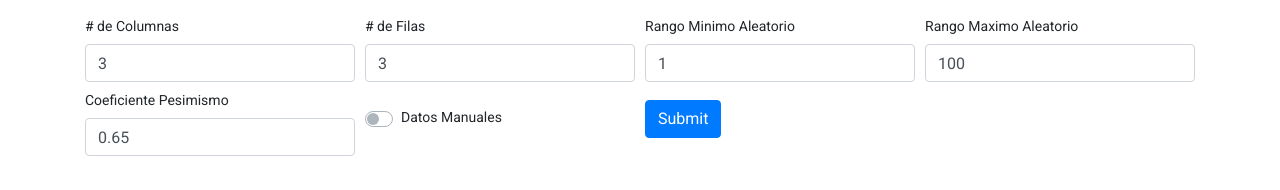
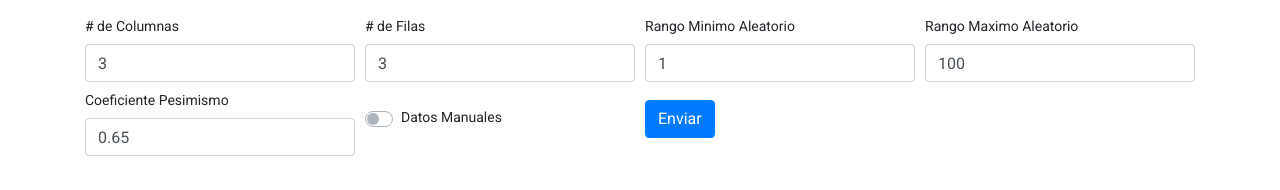
Before and after one commit to bluesapp/InvetigacionOperaciones, an Angular app: page / in a window 1280 px wide. Shown: the top 190 px of the page. Built offline with nearby package versions, Linux system fonts and the light colour scheme.

Commit message:
Revision Final

```diff
--- a/src/app/app.component.html
+++ b/src/app/app.component.html
@@ -1,5 +1,5 @@
 <div class="container mt-3">
-  <form (ngSubmit)="ejecutarRandom(f)" #f="ngForm"  *ngIf="mostrarForm">
+  <form (ngSubmit)="ejecutarRandom(f)" #f="ngForm" *ngIf="mostrarForm">
     <div class="form-row align-items-center">
       <div class="col-md-3">
         <label># de Columnas</label>
@@ -31,14 +31,14 @@
         </div>
       </div>
       <div class="col-md-6 mt-2">
-        <button type="submit" class="btn btn-primary mb-2">Submit</button>
+        <button type="submit" class="btn btn-primary mb-2">Enviar</button>
       </div>
     </div>
   </form>
 
 
   <div class="col-md-6 mt-2">
-    <button (click)="reacargarPagina()" type="button" class="btn btn-secondary"  *ngIf="!mostrarForm">Nuevo</button>
+    <button (click)="reacargarPagina()" type="button" class="btn btn-secondary" *ngIf="!mostrarForm">Nuevo</button>
   </div>
 
   <!-- Tabla Manual -->
@@ -64,43 +64,19 @@
             </tbody>
           </table>
           <div class="col-md-6 mt-2">
-            <button type="submit" class="btn btn-warning mb-2">Submit</button>
+            <button type="submit" class="btn btn-warning mb-2">Enviar</button>
           </div>
         </form>
       </div>
     </div>
   </div>
 
-  <!-- <div class="mt-4" *ngIf="mostrarManual">
-    <form (ngSubmit)="ejecutarManual(h.value)" #h="ngForm">
-      <h4 class="display-6">Matriz Manual:</h4>
-      <table class="table table-bordered jumbotron">
-        <thead>
-          <tr>
-            <th scope="col">#</th>
-            <th scope="col" *ngFor="let columna of arrayColumnas">Col. {{columna}}</th>
-          </tr>
-        </thead>
-        <tbody>
-          <tr *ngFor="let fila of arrayFilas, let col=index">
-            <th>Fila {{col+1}}</th>
-            <td *ngFor="let obj of td.arrayDatos, let fil=index"><input (ngModel)="marrayRandom" type="number"
-                name="{{fil+1}}{{col}}" class="form-control col-xs-4
-                "></td>
-          </tr>
-        </tbody>
-      </table>
-      <div class="col-md-6 mt-2">
-        <button type="submit" class="btn btn-warning mb-2">Submit</button>
-      </div>
-    </form>
-  </div> -->
 
   <div class="mt-4" *ngIf="mostrarMatriz && !datos.manual">
     <div class="card mt-2">
       <div class="card-body">
         <h3 class="card-title">Matriz Aleatoria:</h3>
-        <table class="table table-bordered jumbotron">
+        <table class="table table-bordered jumbotron the-table">
           <thead>
             <tr>
               <th scope="col">#</th>
@@ -118,24 +94,6 @@
     </div>
   </div>
 
-  <!-- <div class="mt-4" *ngIf="mostrarMatriz && !datos.manual">
-    <h4 class="display-6">Matriz Aleatoria:</h4>
-
-    <table class="table table-bordered jumbotron">
-      <thead>
-        <tr>
-          <th scope="col">#</th>
-          <th scope="col" *ngFor="let columna of arrayColumnas">Col. {{columna}}</th>
-        </tr>
-      </thead>
-      <tbody>
-        <tr *ngFor="let fila of arrayFilas">
-          <th>Fila {{fila}}</th>
-          <td *ngFor="let obj of td.arrayDatos">{{obj[fila]}}</td>
-        </tr>
-      </tbody>
-    </table>
-  </div> -->
 
   <div *ngIf="mostrarMetodo">
     <div class="card mt-2">
@@ -162,58 +120,12 @@
     </div>
   </div>
 
-  <!-- <div *ngIf="mostrarMetodo">
-  <div class="card mt-2">
-    <div class="card-body">
-      <h5 class="card-title">Metodo de Lagrange:</h5>
-      <h6 class="card-subtitle mb-2 text-muted">El valor maximo de Lagrange es {{maximoLagrange}} en la fila {{filaLagrange}}</h6>
-      <table class="table table-bordered jumbotron">
-        <thead>
-          <tr>
-            <th scope="col">#</th>
-            <th scope="col" *ngFor="let columna of arrayColumnas">Col. {{columna}}</th>
-            <th>Resp. 1/{{resultadoLagrange}}</th>
-          </tr>
-        </thead>
-        <tbody>
-          <tr *ngFor="let fila of arrayFilas">
-            <th>Fila {{fila}}</th>
-            <td *ngFor="let obj of td.arrayLagrnage">{{obj[fila]}}</td>
-          </tr>
-        </tbody>
-      </table>
-    </div>
-  </div>
-</div>
-
-
-  <div *ngIf="mostrarMetodo">
-    <div class="alert alert-primary" role="alert">
-      <h1 class="display-6">Metodo de Lagrange:</h1>
-      El valor maximo de Lagrange es {{maximoLagrange}} en la fila {{filaLagrange}}
-    </div>
-    <table class="table table-bordered jumbotron">
-      <thead>
-        <tr>
-          <th scope="col">#</th>
-          <th scope="col" *ngFor="let columna of arrayColumnas">Col. {{columna}}</th>
-          <th>Resp. 1/{{resultadoLagrange}}</th>
-        </tr>
-      </thead>
-      <tbody>
-        <tr *ngFor="let fila of arrayFilas">
-          <th>Fila {{fila}}</th>
-          <td *ngFor="let obj of td.arrayLagrnage">{{obj[fila]}}</td>
-        </tr>
-      </tbody>
-    </table>
-  </div> -->
 
   <div *ngIf="mostrarMetodo">
     <div class="card mt-2">
       <div class="card-body">
         <h3 class="card-title">Metodo de Pesimismo:</h3>
-        <h4 class="card-subtitle text-muted">El resultado mas optimo es el {{maximoPesimista}} en la fila
+        <h4 class="card-subtitle text-muted">El resultado esperado es el {{maximoPesimista}} en la fila
           {{filasPesimista}}</h4>
         <table class="table table-bordered jumbotron">
           <thead>
@@ -233,28 +145,6 @@
       </div>
     </div>
   </div>
-
-  <!-- <div *ngIf="mostrarMetodo">
-    <div class="alert alert-primary col-6" role="alert">
-      <h4 class="display-6">Metodo de Pesimismo:</h4>
-      El resultado mas optimo es el {{maximoPesimista}} en la fila {{filasPesimista}}
-    </div>
-    <table class="table table-bordered jumbotron">
-      <thead>
-        <tr>
-          <th scope="col">#</th>
-          <th scope="col" *ngFor="let columna of arrayColumnas">Col. {{columna}}</th>
-          <th>Resultado</th>
-        </tr>
-      </thead>
-      <tbody>
-        <tr *ngFor="let fila of arrayFilas">
-          <th>Fila {{fila}}</th>
-          <td *ngFor="let obj of td.arrayPesimista">{{obj[fila]}}</td>
-        </tr>
-      </tbody>
-    </table>
-  </div> -->
 
 
   <div *ngIf="mostrarMetodo">
@@ -282,28 +172,6 @@
     </div>
   </div>
 
-  <!-- <div *ngIf="mostrarMetodo">
-    <h4 class="display-6">Metodo de Optimismo:</h4>
-    <table class="table table-bordered jumbotron">
-      <thead>
-        <tr>
-          <th scope="col">#</th>
-          <th scope="col" *ngFor="let columna of arrayColumnas">Col. {{columna}}</th>
-          <th>Resultado</th>
-        </tr>
-      </thead>
-      <tbody>
-        <tr *ngFor="let fila of arrayFilas">
-          <th>Fila {{fila}}</th>
-          <td *ngFor="let obj of td.arrayOptimista">{{obj[fila]}}</td>
-        </tr>
-      </tbody>
-    </table>
-    <div class="alert alert-primary col-6" role="alert">
-      El resultado mas optimo es el {{maximoOptimista}} en la fila {{filasOptimista}}
-    </div>
-  </div> -->
-
 
   <div *ngIf="mostrarMetodo">
     <div class="card mt-2">
@@ -328,24 +196,6 @@
     </div>
   </div>
 
-  <!-- <div *ngIf="mostrarMetodo">
-    <h4 class="display-6">Metodo de Hurwicz:</h4>
-    <table class="table table-bordered jumbotron">
-      <thead>
-        <tr>
-          <th scope="col">#</th>
-          <th scope="col" *ngFor="let columna of arrayColumnas">Col. {{columna}}</th>
-          <th>Resultado</th>
-        </tr>
-      </thead>
-      <tbody>
-        <tr *ngFor="let fila of arrayFilas">
-          <th>Fila {{fila}}</th>
-          <td *ngFor="let obj of td.arrayHurwicz">{{obj[fila]}}</td>
-        </tr>
-      </tbody>
-    </table>
-  </div> -->
 
   <div *ngIf="mostrarMetodo">
     <div class="card mt-2">
@@ -371,26 +221,7 @@
     </div>
   </div>
 
-  <!-- <div *ngIf="mostrarMetodo">
-    <h4 class="display-6">Metodo de Savage:</h4>
-    <table class="table table-bordered jumbotron">
-      <thead>
-        <tr>
-          <th scope="col">#</th>
-          <th scope="col" *ngFor="let columna of arrayColumnas">Col. {{columna}}</th>
-          <th>Resultado</th>
-        </tr>
-      </thead>
-      <tbody>
-        <tr *ngFor="let fila of arrayFilas">
-          <th>Fila {{fila}}</th>
-          <td *ngFor="let obj of td.arrayOptimista">{{obj[fila]}}</td>
-        </tr>
-      </tbody>
-    </table>
-    <div class="alert alert-primary col-6" role="alert">
-      El resultado mas optimo es el {{maximoOptimista}} en la fila {{filasOptimista}}
-    </div>
-  </div> -->
-
+  <div class="col-md-6 m-3 ">
+    <button (click)="reacargarPagina()" type="button" class="btn btn-secondary" *ngIf="!mostrarForm">Nuevo</button>
+  </div>
 </div>
```
